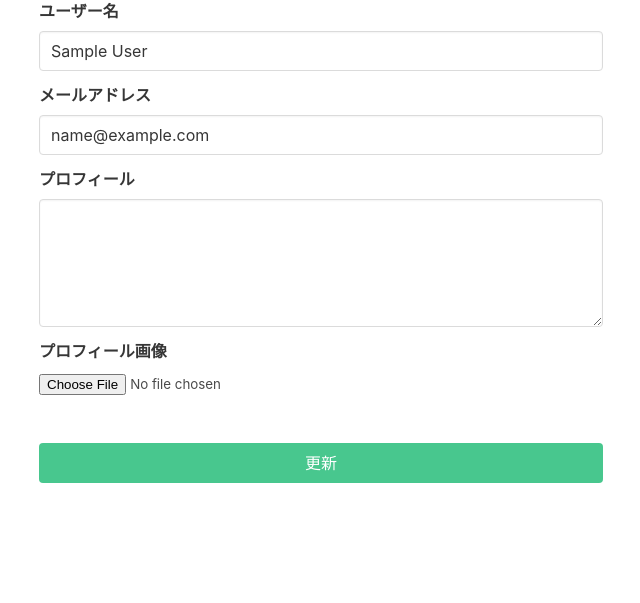
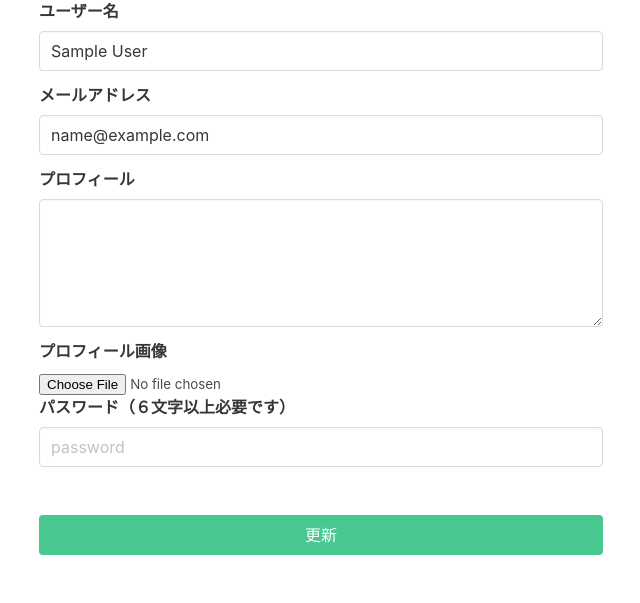
Before and after one commit to ryshino/casual-photo, a Rails app: page /users/1/edit in a window 1280 px wide. Shown: the part 237-840 px from the top of the page, without its empty margins (319-959 px from the left). Before the commit the page ends 800 px from the top, so only its background shows below. Run offline with Rails 7, Linux system fonts and the light colour scheme; the visitor is signed in with stand-in values (Sample User, id 1); style sheets or scripts are compiled from the project's sources; parts of the project's set-up code (start-up, migrations or seed data) failed here and were passed over; some libraries are stand-ins or nearby versions; some web fonts are replaced.

Commit message:
採用担当者様専用ログインページを変更

```diff
--- a/app/views/toppages/_recruit_login.html.erb
+++ b/app/views/toppages/_recruit_login.html.erb
@@ -28,7 +28,7 @@
 
           <div class="field">
             <%= f.label :password, 'パスワード', class: "label" %>
-            <%= f.password_field :password, value: 'password', class: "input" %>
+            <%= f.password_field :password, value: '345678', class: "input" %>
           </div>
 
           <%= f.submit '専用ログイン', class: "button is-success mt-2 is-fullwidth" %>
@@ -39,7 +39,7 @@
       <div class="column is-6">
         <p>＜採用担当者様 専用アカウント＞</p>
         <p>メールアドレス：recruit@example.com</p>
-        <p>パスワード：password</p>
+        <p>パスワード：345678</p>
         <p>※フォームに予め入力済</p>
       </div>
     </div>
--- a/app/views/users/edit.html.erb
+++ b/app/views/users/edit.html.erb
@@ -36,6 +36,11 @@
             <%= f.attachment_field :profile_image, class: "input" %>
           </div>
 
+          <div class="field">
+            <%= f.label :password, 'パスワード（６文字以上必要です）', class: "label" %>
+            <%= f.password_field :password, autocomplete: "new-password", :placeholder => "password", class: "input" %>
+          </div>
+
           <%= f.submit '更新', class: "button is-success mt-6 is-fullwidth" %>
         <% end %>
       </div>
```
Also changed, not shown: spec/features/comments_spec.rb (+17 -1 lines), spec/features/photos_spec.rb (+1 -1 lines), spec/rails_helper.rb (+1 -1 lines).
